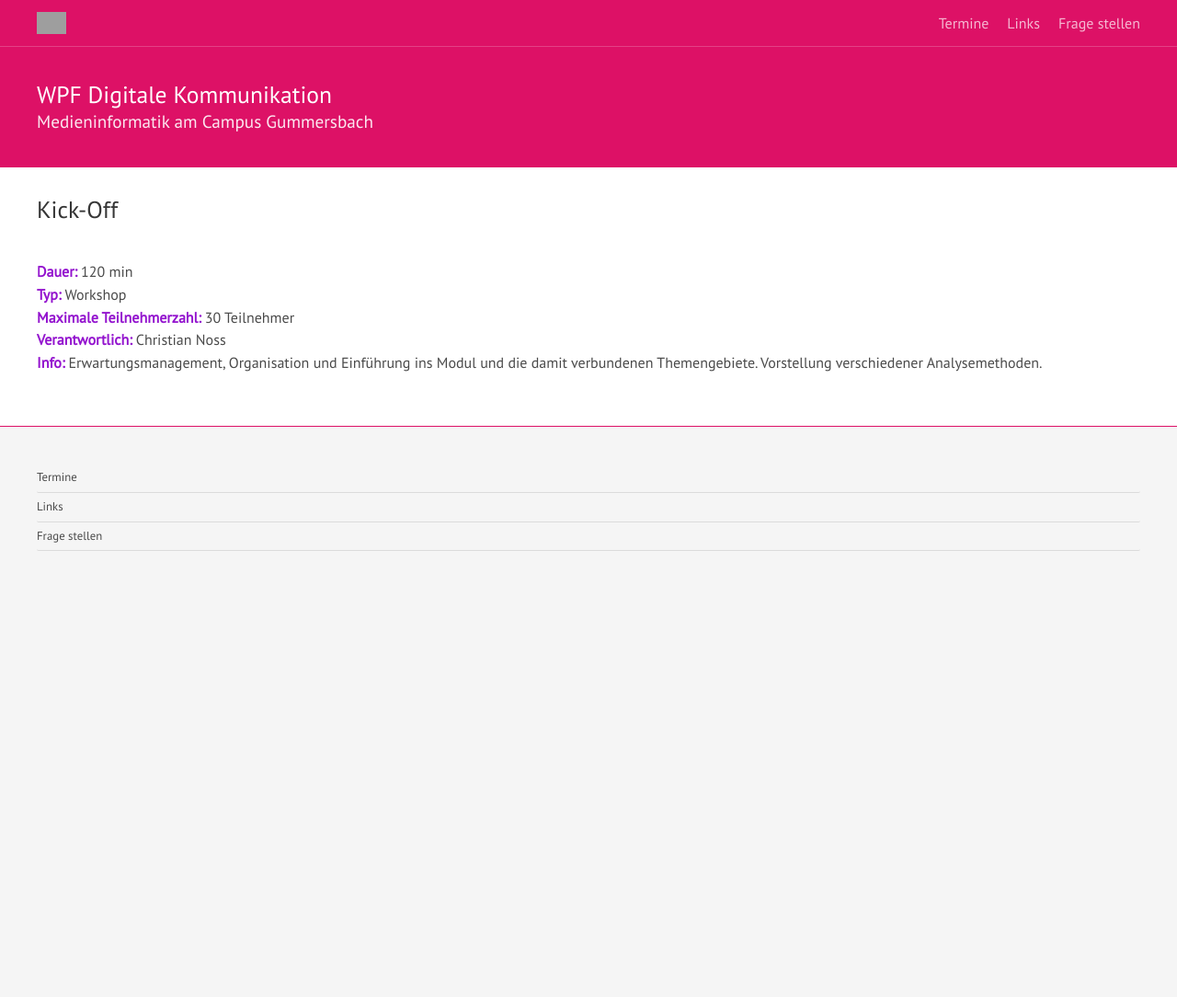
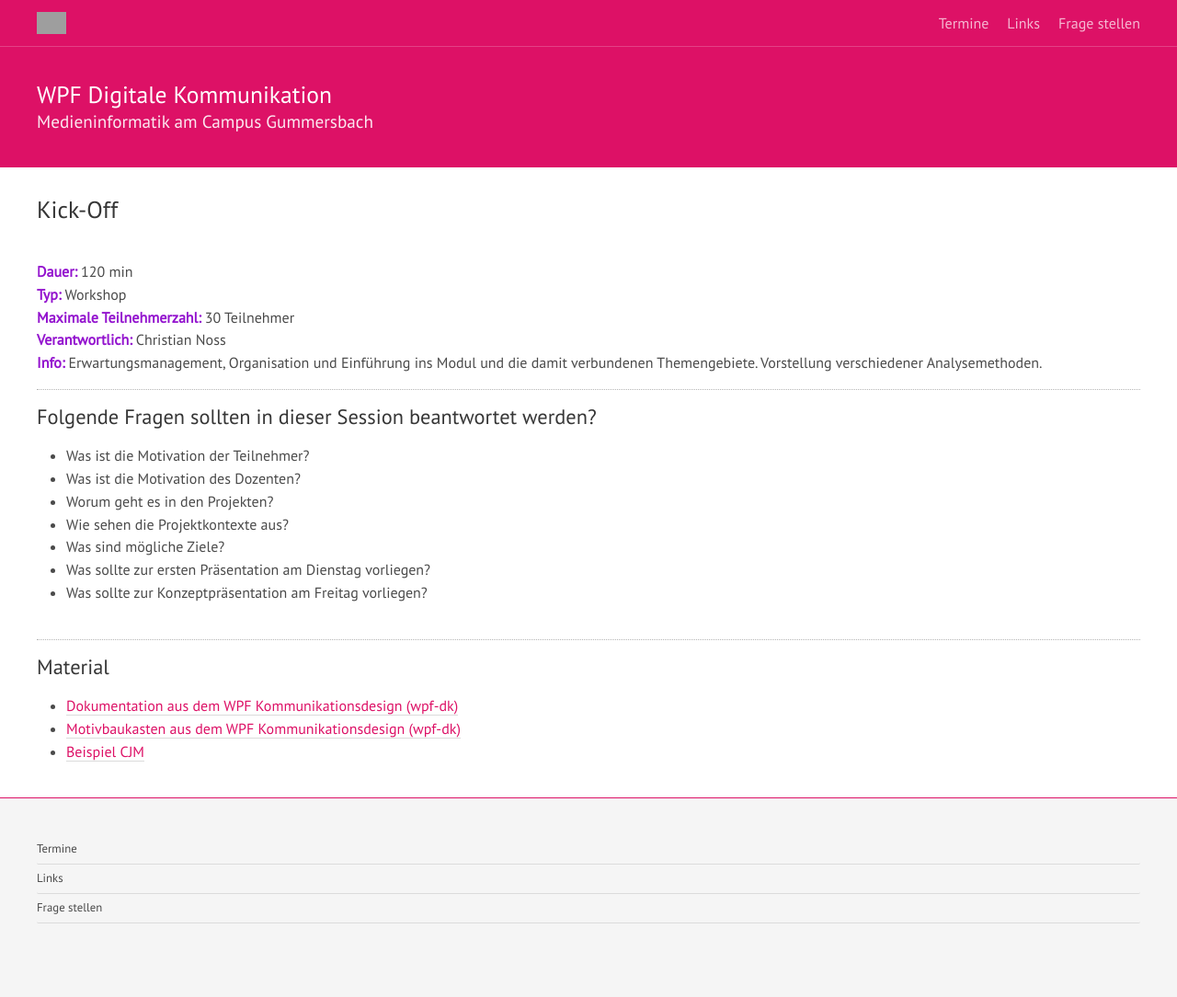
Before and after one commit to th-koeln/mi-wpf-digitale-kommunikation, a Jekyll site: the page built from _lehrveranstaltungen/mo-kick-off.md, in a window 1280 px wide. Shown: the whole page at 92% size. Built offline with Jekyll 4.4.1, drawn with Linux system fonts in a browser that asks for light colours; nearby versions of some CDN libraries; before the commit the page ends 900 px from its top, so only the background shows below that; grey boxes are pictures that could not be loaded.

Commit message:
Kick Off gefüllt.

```diff
--- a/_lehrveranstaltungen/mo-kick-off.md
+++ b/_lehrveranstaltungen/mo-kick-off.md
@@ -9,3 +9,17 @@ published: true
 dauer: 120
 info: Erwartungsmanagement, Organisation und Einführung ins Modul und die damit verbundenen Themengebiete. Vorstellung verschiedener Analysemethoden.
 ---
+
+## Folgende Fragen sollten in dieser Session beantwortet werden?
+- Was ist die Motivation der Teilnehmer?
+- Was ist die Motivation des Dozenten?
+- Worum geht es in den Projekten?
+- Wie sehen die Projektkontexte aus?
+- Was sind mögliche Ziele?
+- Was sollte zur ersten Präsentation am Dienstag vorliegen?
+- Was sollte zur Konzeptpräsentation am Freitag vorliegen?
+
+## Material
+- [Dokumentation aus dem WPF Kommunikationsdesign (wpf-dk)](../../download/0_guidelines%20Showcase.pdf)
+- [Motivbaukasten aus dem WPF Kommunikationsdesign (wpf-dk)](../../download/v1_motivbaukasten.pdf)
+- [Beispiel CJM](../../download/DB_Omnichannel_scenarios_holger_dc01.pdf)
```
Also changed, not shown: 7 other files.
